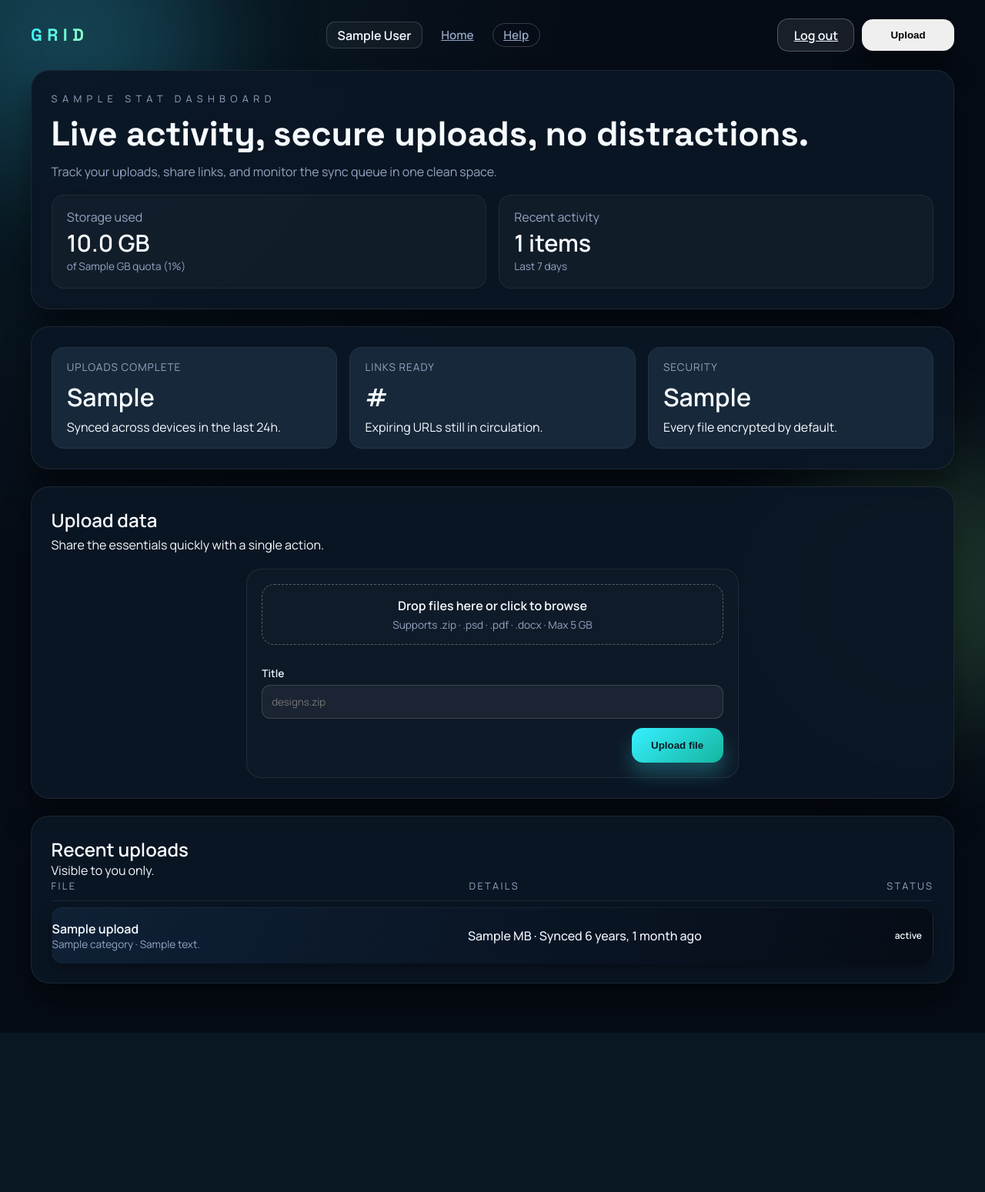
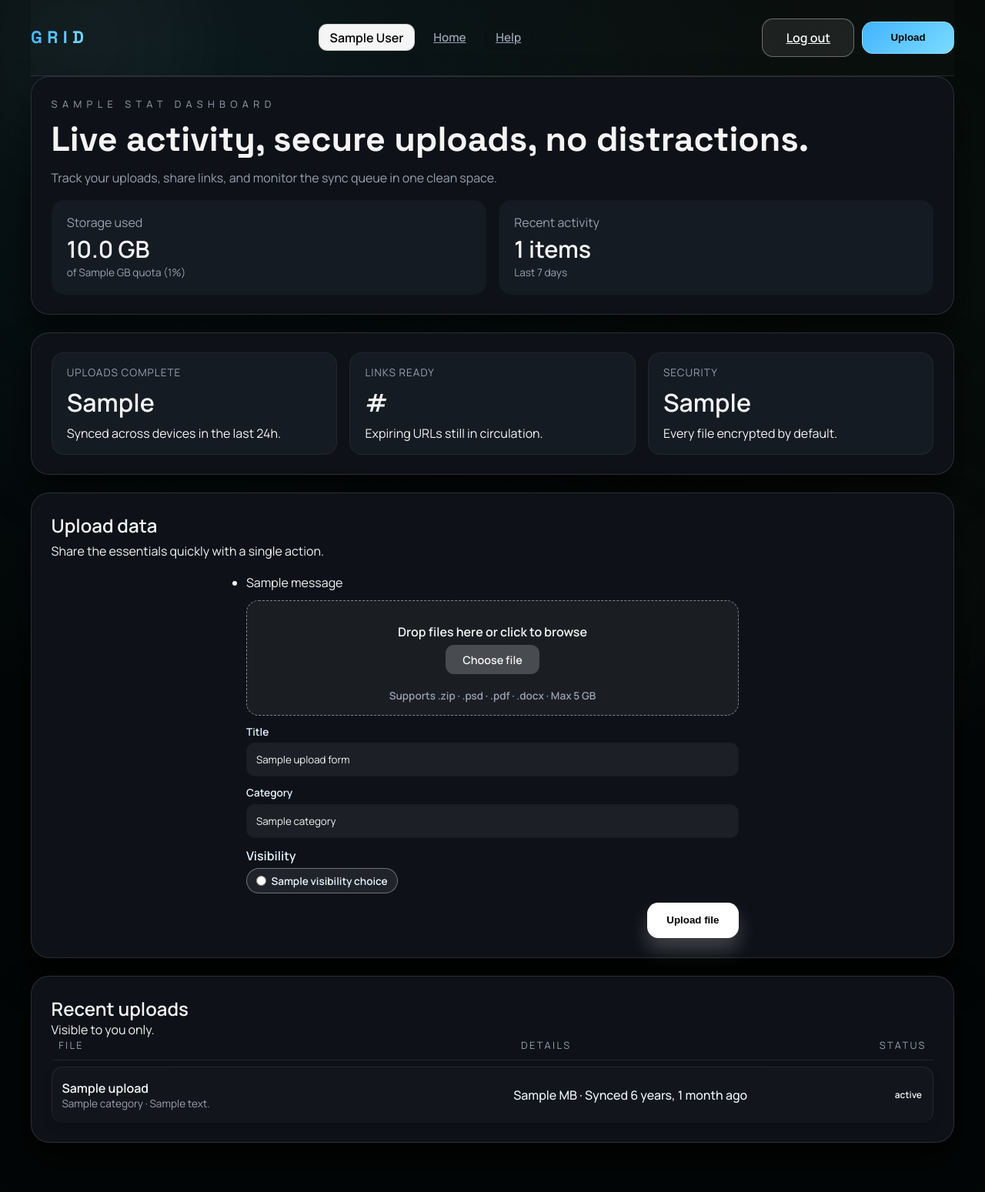
Before and after one commit to sarthakshah65/Personla_cloud, a Django app: template templates/dashboard.html in a window 1280 px wide. Shown: the whole page at 77% size. Before the commit the page ends 1342 px from the top, so only its background shows below. Run offline with Django 5.2, Linux system fonts and the light colour scheme; tables that the repository leaves empty hold one stand-in row (values such as "Sample post"); the template is opened without the code that fills it: values that come from a table or form of the project are taken from there, most other values are stand-ins (such as "Sample title", 1, 10 or a date in 2020); one stand-in notice (Sample message) is shown.

Commit message:
UI_changes

```diff
--- a/config/settings.py
+++ b/config/settings.py
@@ -118,6 +118,8 @@ USE_TZ = True
 
 STATIC_URL = '/static/'
 STATICFILES_DIRS = [BASE_DIR / 'static']
+MEDIA_URL = '/media/'
+MEDIA_ROOT = BASE_DIR / 'media'
 
 # Default primary key field type
 # https://docs.djangoproject.com/en/5.0/ref/settings/#default-auto-field
--- a/config/urls.py
+++ b/config/urls.py
@@ -1,9 +1,13 @@
 
+from django.conf import settings
+from django.conf.urls.static import static
 from django.contrib import admin
-from django.urls import path,include
-from django.views.generic import TemplateView
+from django.urls import path, include
 
 urlpatterns = [
-    path('admin/', admin.site.urls),
-    path('',include('main.urls')),
+    path("admin/", admin.site.urls),
+    path("", include("main.urls")),
 ]
+
+if settings.DEBUG:
+    urlpatterns += static(settings.MEDIA_URL, document_root=settings.MEDIA_ROOT)
--- a/main/models.py
+++ b/main/models.py
@@ -31,6 +31,7 @@ class Upload(models.Model):
     account = models.ForeignKey(Account, related_name="uploads", on_delete=models.CASCADE)
     title = models.CharField(max_length=200)
     category = models.CharField(max_length=64)
+    file = models.FileField(upload_to="uploads/%Y/%m/%d", null=True, blank=True)
     visibility = models.CharField(max_length=16, choices=Visibility.choices, default=Visibility.PRIVATE)
     status = models.CharField(max_length=16, choices=Status.choices, default=Status.QUEUED)
     size_mb = models.PositiveIntegerField()
--- a/static/dashboard.css
+++ b/static/dashboard.css
@@ -1,13 +1,13 @@
 :root {
-  --bg: #060c16;
-  --panel: #111c2d;
-  --panel-soft: #17283a;
-  --border: rgba(255, 255, 255, 0.08);
-  --text: #f6fbff;
-  --muted: #94a5c3;
-  --accent: #36f0ff;
-  --accent-2: #a0ffbd;
-  --shadow: 0 20px 35px rgba(0, 0, 0, 0.45);
+  --bg: #030606;
+  --panel: #0e1218;
+  --panel-soft: #151b23;
+  --border: rgba(255, 255, 255, 0.12);
+  --text: #f4f4f4;
+  --muted: #98a0b0;
+  --accent: #42b3ff;
+  --accent-2: #7adcff;
+  --shadow: 0 25px 45px rgba(0, 0, 0, 0.6);
 }
 
 * {
@@ -18,7 +18,9 @@
 
 body {
   font-family: 'Manrope', sans-serif;
-  background: radial-gradient(circle at top left, rgba(54, 240, 255, 0.08), transparent 40%), var(--bg);
+  background: radial-gradient(circle at 20% 10%, rgba(66, 214, 255, 0.08) 0%, transparent 45%),
+              radial-gradient(circle at 90% 20%, rgba(144, 255, 159, 0.04) 0%, transparent 40%),
+              var(--bg);
   color: var(--text);
   min-height: 100vh;
 }
@@ -28,19 +30,19 @@ body {
   width: 350px;
   height: 350px;
   border-radius: 50%;
-  filter: blur(80px);
-  opacity: 0.6;
+  filter: blur(60px);
+  opacity: 0.4;
   z-index: -1;
 }
 
 .orb-one {
-  background: rgba(66, 214, 255, 0.35);
+  background: rgba(255, 255, 255, 0.08);
   top: -120px;
   left: -80px;
 }
 
 .orb-two {
-  background: rgba(144, 255, 159, 0.3);
+  background: rgba(255, 255, 255, 0.04);
   bottom: -140px;
   right: -90px;
 }
@@ -52,6 +54,8 @@ body {
   display: flex;
   align-items: center;
   justify-content: space-between;
+  background: rgba(255, 255, 255, 0.02);
+  border-bottom: 1px solid var(--border);
 }
 
 .brand {
@@ -78,12 +82,12 @@ body {
 }
 
 .nav-user {
-  color: var(--text);
+  color: #050505;
   font-weight: 700;
   border-radius: 0.7rem;
   padding: 0.35rem 0.85rem;
-  background: rgba(255, 255, 255, 0.04);
-  border: 1px solid rgba(255, 255, 255, 0.15);
+  background: #f5f5f5;
+  border: 1px solid rgba(0, 0, 0, 0.15);
 }
 
 .nav-link {
@@ -99,7 +103,7 @@ body {
 }
 
 .nav-links .secondary {
-  border: 1px solid rgba(255, 255, 255, 0.2);
+  border: 1px solid rgba(0, 0, 0, 0.2);
   border-radius: 999px;
   padding: 0.25rem 0.85rem;
 }
@@ -120,17 +124,15 @@ body {
   border-radius: 0.9rem;
   font-weight: 700;
   cursor: pointer;
-  box-shadow: var(--shadow);
-  border: none;
+  border: 1px solid rgba(255, 255, 255, 0.25);
+  background: linear-gradient(140deg, var(--accent), var(--accent-2));
+  color: #030606;
 }
 
 .btn-square.secondary {
   background: rgba(255, 255, 255, 0.08);
-  color: var(--text);
-  border: 1px solid rgba(255, 255, 255, 0.25);
-  box-shadow: none;
-  min-width: 100px;
-  padding: 0.6rem 1rem;
+  color: #f6f6f6;
+  border-color: rgba(255, 255, 255, 0.35);
 }
 
 .btn-square.secondary:hover {
@@ -147,12 +149,12 @@ body {
 }
 
 .panel {
-  background: rgba(11, 23, 36, 0.95);
-  border: 1px solid rgba(255, 255, 255, 0.08);
+  background: var(--panel);
+  border: 1px solid var(--border);
   border-radius: 1.5rem;
   padding: 1.6rem;
-  box-shadow: 0 25px 40px rgba(0, 0, 0, 0.45);
-  backdrop-filter: blur(12px);
+  box-shadow: var(--shadow);
+  backdrop-filter: blur(8px);
 }
 
 .hero-panel h1 {
@@ -182,15 +184,16 @@ body {
 }
 
 .hero-stat-card {
-  background: rgba(255, 255, 255, 0.03);
+  background: var(--panel-soft);
   border-radius: 1rem;
   padding: 1rem 1.2rem;
-  border: 1px solid rgba(255, 255, 255, 0.06);
+  border: 1px solid rgba(0, 0, 0, 0.1);
 }
 
 .hero-stat-card strong {
   font-size: 1.9rem;
   display: block;
+  color: var(--text);
 }
 
 .cards {
@@ -224,7 +227,7 @@ body {
 }
 
 .upload-stage {
-  background: rgba(255, 255, 255, 0.02);
+  background: rgba(255, 255, 255, 0.03);
   border-radius: 1.2rem;
   padding: 1.2rem;
   border: 1px solid rgba(255, 255, 255, 0.08);
@@ -240,11 +243,11 @@ body {
 }
 
 .upload-drop-zone {
-  border: 1px dashed rgba(255, 255, 255, 0.3);
+  border: 1px dashed rgba(255, 255, 255, 0.45);
   border-radius: 1rem;
   padding: 1rem;
   text-align: center;
-  background: rgba(255, 255, 255, 0.01);
+  background: rgba(255, 255, 255, 0.05);
 }
 
 .upload-drop-zone p {
@@ -259,6 +262,40 @@ body {
   margin-top: 0.35rem;
 }
 
+.upload-drop-label {
+  display: flex;
+  flex-direction: column;
+  gap: 0.4rem;
+  align-items: center;
+  justify-content: center;
+  cursor: pointer;
+  padding: 0.8rem 1rem;
+}
+
+.upload-drop-label input {
+  position: absolute;
+  width: 0;
+  height: 0;
+  opacity: 0;
+  pointer-events: none;
+}
+
+.upload-drop-label p {
+  margin: 0;
+  color: var(--text);
+}
+
+.upload-drop-label::after {
+  content: "Choose file";
+  display: inline-flex;
+  padding: 0.6rem 1.4rem;
+  border-radius: 0.7rem;
+  background: rgba(255, 255, 255, 0.2);
+  color: var(--text);
+  font-weight: 700;
+  font-size: 0.9rem;
+}
+
 .upload-form {
   margin-top: 0.75rem;
   padding: 0;
@@ -267,6 +304,39 @@ body {
   display: flex;
   flex-direction: column;
   gap: 0.75rem;
+}
+
+.upload-visibility-options {
+  display: flex;
+  gap: 0.65rem;
+  flex-wrap: wrap;
+  margin-top: 0.35rem;
+}
+
+.upload-visibility-option {
+  display: inline-flex;
+  align-items: center;
+  gap: 0.4rem;
+  padding: 0.4rem 0.75rem;
+  border-radius: 999px;
+  border: 1px solid rgba(255, 255, 255, 0.35);
+  background: rgba(255, 255, 255, 0.08);
+  font-size: 0.85rem;
+  cursor: pointer;
+  transition: border 150ms ease, background 150ms ease;
+}
+
+.upload-visibility-option input {
+  accent-color: #fff;
+}
+
+.upload-visibility-option input:checked + span {
+  color: var(--text);
+  font-weight: 600;
+}
+.upload-visibility-option:hover {
+  border-color: rgba(255, 255, 255, 0.6);
+  background: rgba(255, 255, 255, 0.12);
 }
 
 .upload-actions {
@@ -284,11 +354,24 @@ body {
 
 .upload-title input {
   border-radius: 0.7rem;
+  border: 1px solid rgba(0, 0, 0, 0.1);
+  padding: 0.75rem;
+  background: rgba(255, 255, 255, 0.06);
+  color: var(--text);
+  font-family: inherit;
+}
+
+.upload-stage select {
+  border-radius: 0.7rem;
   border: 1px solid rgba(255, 255, 255, 0.15);
   padding: 0.75rem;
-  background: rgba(255, 255, 255, 0.05);
-  color: var(--text);
+  background: rgba(255, 255, 255, 0.9);
+  color: #111;
   font-family: inherit;
+}
+
+.upload-stage select option {
+  color: #111;
 }
 
 .upload-form span {
@@ -316,12 +399,12 @@ textarea {
   border: none;
   border-radius: 0.9rem;
   padding: 0.95rem 1.6rem;
-  background: linear-gradient(140deg, #36f0ff, #15b59f);
-  color: #0b1b26;
+  background: #fff;
+  color: #000;
   font-weight: 700;
   cursor: pointer;
   transition: transform 180ms ease, box-shadow 180ms ease;
-  box-shadow: 0 15px 25px rgba(54, 240, 255, 0.25);
+  box-shadow: 0 15px 25px rgba(255, 255, 255, 0.2);
   align-self: flex-end;
 }
 
@@ -331,17 +414,17 @@ textarea {
 
 .uploads-list .upload-row {
   display: grid;
-  grid-template-columns: minmax(220px, 1fr) 1fr auto;
+  grid-template-columns: minmax(200px, 1.5fr) minmax(190px, 1fr) 140px;
   gap: 1rem;
   align-items: center;
   padding: 0.9rem 0;
-  border-bottom: 1px solid rgba(255, 255, 255, 0.08);
-  background: rgba(255, 255, 255, 0.01);
+  border-bottom: 1px solid rgba(0, 0, 0, 0.08);
+  background: rgba(255, 255, 255, 0.02);
   border-radius: 0.9rem;
   margin-bottom: 0.6rem;
   padding-top: 1rem;
   padding-bottom: 1rem;
-  box-shadow: 0 8px 18px rgba(0, 0, 0, 0.3);
+  box-shadow: 0 6px 14px rgba(0, 0, 0, 0.15);
 }
 
 .uploads-list .upload-row:last-child {
@@ -351,7 +434,7 @@ textarea {
 
 .uploads-table-head {
   display: grid;
-  grid-template-columns: minmax(200px, 1fr) 1fr auto;
+  grid-template-columns: minmax(200px, 1.5fr) minmax(190px, 1fr) 140px;
   gap: 1rem;
   font-size: 0.8rem;
   text-transform: uppercase;
@@ -362,15 +445,35 @@ textarea {
   margin-bottom: 0.5rem;
 }
 
+.uploads-table-head span:nth-child(1) {
+  padding-left: 0.6rem;
+}
+.uploads-table-head span:nth-child(2) {
+  padding-left: 0.6rem;
+}
+.uploads-table-head span:nth-child(3) {
+  justify-self: end;
+  padding-right: 0.6rem;
+}
+
+.uploads-table-head span {
+  text-align: left;
+}
+
 .upload-info .sub,
 .upload-meta .sub {
   color: var(--muted);
+}
+
+.upload-info {
+  padding-left: 0.8rem;
 }
 
 .upload-meta {
   display: flex;
   flex-direction: column;
   gap: 0.25rem;
+  justify-content: center;
 }
 
 .upload-detail-link {
@@ -384,6 +487,8 @@ textarea {
 
 .upload-detail-link span:first-child {
   color: #f0f5ff;
+  display: block;
+  text-align: left;
 }
 
 .sub.accent {
@@ -392,8 +497,8 @@ textarea {
 }
 
 .upload-row.modern {
-  border: 1px solid rgba(255, 255, 255, 0.05);
-  background: linear-gradient(110deg, rgba(16, 34, 56, 0.9), rgba(6, 12, 22, 0.95));
+  border: 1px solid rgba(255, 255, 255, 0.08);
+  background: rgba(255, 255, 255, 0.02);
 }
 
 .label {
@@ -418,13 +523,13 @@ textarea {
 }
 
 .status.success {
-  background: rgba(66, 214, 255, 0.18);
-  color: var(--accent);
+  background: rgba(0, 0, 0, 0.05);
+  color: var(--text);
 }
 
 .status.warning {
-  background: rgba(255, 214, 0, 0.17);
-  color: #ffd766;
+  background: rgba(0, 0, 0, 0.08);
+  color: var(--text);
 }
 
 @media (max-width: 720px) {
--- a/templates/dashboard.html
+++ b/templates/dashboard.html
@@ -71,21 +71,77 @@
         <h2>Upload data</h2>
         <p>Share the essentials quickly with a single action.</p>
       </div>
-      <div class="upload-stage compact">
+      <form
+        class="upload-stage compact upload-form minimal"
+        method="post"
+        enctype="multipart/form-data"
+        aria-label="Upload form"
+      >
+        {% csrf_token %}
+        {% if stats.upload_errors %}
+          <ul class="upload-error-list">
+            {% for error in stats.upload_errors %}
+              <li>{{ error }}</li>
+            {% endfor %}
+          </ul>
+        {% endif %}
+        {% if messages %}
+          <ul class="message-list">
+            {% for message in messages %}
+              <li class="message {{ message.tags }}">{{ message }}</li>
+            {% endfor %}
+          </ul>
+        {% endif %}
         <div class="upload-drop-zone">
+          <label class="upload-drop-label">
+            <input
+              type="file"
+              name="file"
+              class="upload-file-input"
+              accept=".zip,.psd,.pdf,.docx"
+            />
             <p>Drop files here or click to browse</p>
+          </label>
           <span class="supported-files">Supports .zip · .psd · .pdf · .docx · Max 5 GB</span>
         </div>
-        <form class="upload-form minimal" aria-label="Simple upload form">
         <label class="upload-title">
           <span>Title</span>
-            <input type="text" placeholder="designs.zip" />
+          <input
+            type="text"
+            name="title"
+            placeholder="designs.zip"
+            value="{{ stats.upload_form_data.title }}"
+          />
+        </label>
+        <label class="upload-title">
+          <span>Category</span>
+          <input
+            type="text"
+            name="category"
+            placeholder="Designs"
+            value="{{ stats.upload_form_data.category }}"
+          />
+        </label>
+        <label class="upload-visibility">
+          <span>Visibility</span>
+          <div class="upload-visibility-options">
+            {% for value,label in stats.visibility_choices %}
+              <label class="upload-visibility-option">
+                <input
+                  type="radio"
+                  name="visibility"
+                  value="{{ value }}"
+                  {% if value == stats.upload_form_data.visibility %}checked{% endif %}
+                />
+                <span>{{ label }}</span>
+              </label>
+            {% endfor %}
+          </div>
         </label>
         <div class="upload-actions">
-            <button class="btn-primary" type="button">Upload file</button>
+          <button class="btn-primary" type="submit">Upload file</button>
         </div>
       </form>
-      </div>
     </section>
 
     <section class="panel uploads-list">
```
Also changed, not shown: main/views.py (+59 -0 lines), static/styles.css (+21 -21 lines), templates/auth.html (+16 -16 lines), templates/index.html (+43 -0 lines), main/migrations/0003_upload_file_field.py (added). Lines whose indentation alone changed are shown as unchanged.
